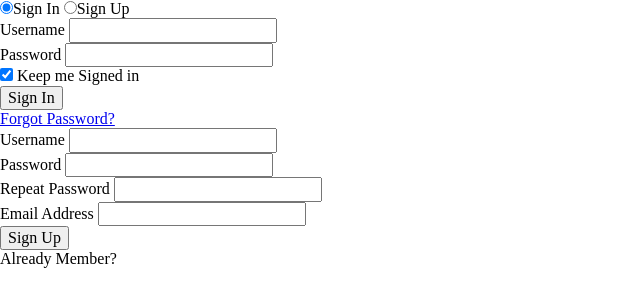
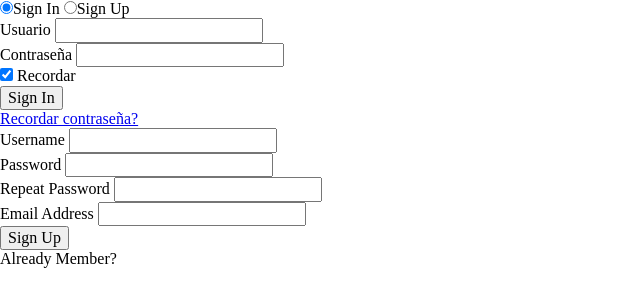
Before and after one commit to yeison135/Angular, a website: page AngularAppLogin/app/login/login.html in a window 1280 px wide. Shown: the whole page, without its empty margins (0-640 px from the left). Drawn offline with nearby package versions, Linux system fonts and the light colour scheme.

Commit message:
Se actualiza campos del login

```diff
--- a/AngularAppLogin/app/login/login.html
+++ b/AngularAppLogin/app/login/login.html
@@ -17,23 +17,23 @@
     <div class="login-form">
       <div class="sign-in-htm">
         <div class="group">
-          <label for="user" class="label">Username</label>
+          <label for="user" class="label">Usuario</label>
           <input id="user" ng-model="login.nombre" type="text" class="input">
         </div>
         <div class="group">
-          <label for="pass" class="label">Password</label>
+          <label for="pass" class="label">Contraseña</label>
           <input id="pass" ng-model="login.cont" type="password" class="input" data-type="password">
         </div>
         <div class="group">
           <input id="check"  type="checkbox" class="check" checked>
-          <label for="check"><span class="icon"></span> Keep me Signed in</label>
+          <label for="check"><span class="icon"></span> Recordar</label>
         </div>
         <div class="group">
           <input type="button" ng-click="logia()" class="button"  value="Sign In">
         </div>
         <div class="hr"></div>
         <div class="foot-lnk">
-          <a href="#forgot">Forgot Password?</a>
+          <a href="#forgot">Recordar contraseña?</a>
         </div>
       </div>
       <div class="sign-up-htm">
```
